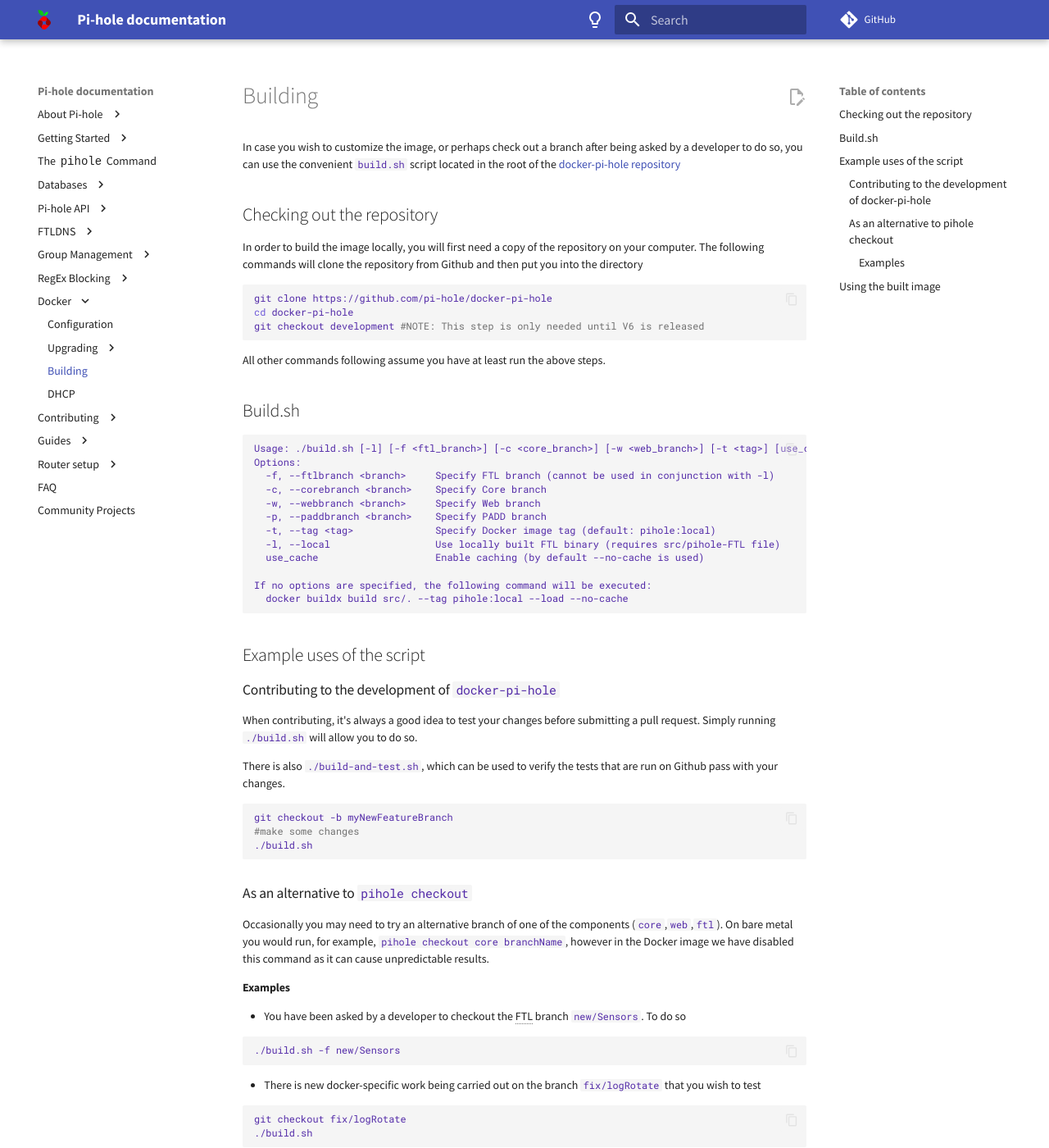
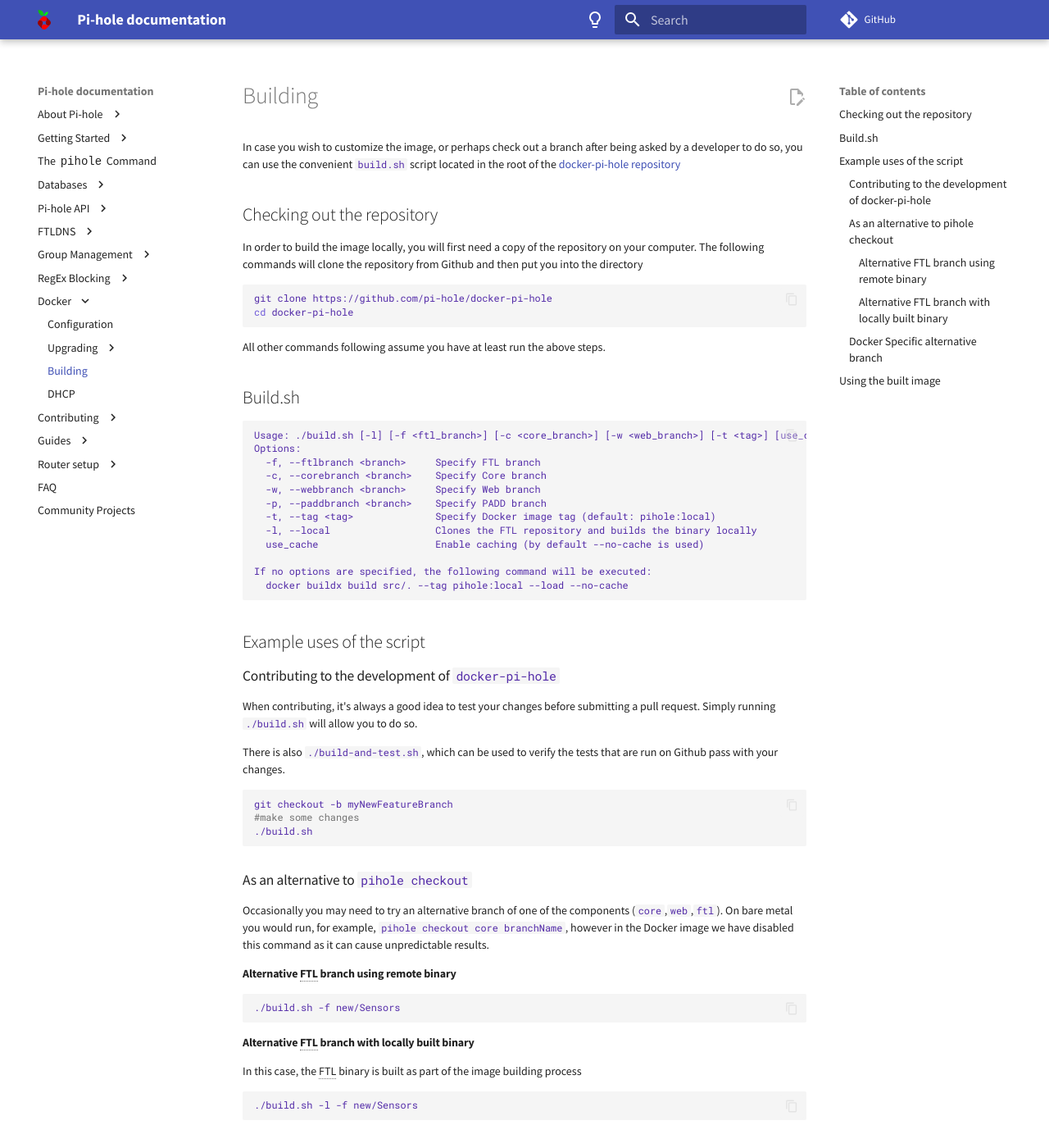
Before and after one commit to pi-hole/docs, an MkDocs documentation site: the page built from docs/docker/build-image.md, in a window 1280 px wide and 1400 px high. Shown: the whole window at 82% size. Built offline with MkDocs 1.6.1 and Material for MkDocs 9.7.7, drawn with Linux system fonts in a browser that asks for light colours; comment, search, counter and statistics services are not loaded; some of the changed text lies outside the part shown.

Commit message:
Tweaks to docker build documentation
Signed-off-by: Adam Warner <me@adamwarner.co.uk>

````diff
--- a/docs/docker/build-image.md
+++ b/docs/docker/build-image.md
@@ -7,7 +7,6 @@
 ```bash
 git clone https://github.com/pi-hole/docker-pi-hole
 cd docker-pi-hole
-git checkout development #NOTE: This step is only needed until V6 is released
 ```
 
 All other commands following assume you have at least run the above steps.
@@ -17,12 +16,12 @@
 ```text
 Usage: ./build.sh [-l] [-f <ftl_branch>] [-c <core_branch>] [-w <web_branch>] [-t <tag>] [use_cache]
 Options:
-  -f, --ftlbranch <branch>     Specify FTL branch (cannot be used in conjunction with -l)
+  -f, --ftlbranch <branch>     Specify FTL branch
   -c, --corebranch <branch>    Specify Core branch
   -w, --webbranch <branch>     Specify Web branch
   -p, --paddbranch <branch>    Specify PADD branch
   -t, --tag <tag>              Specify Docker image tag (default: pihole:local)
-  -l, --local                  Use locally built FTL binary (requires src/pihole-FTL file)
+  -l, --local                  Clones the FTL repository and builds the binary locally
   use_cache                    Enable caching (by default --no-cache is used)
 
 If no options are specified, the following command will be executed:
@@ -47,15 +46,23 @@
 
 Occasionally you may need to try an alternative branch of one of the components (`core`,`web`,`ftl`). On bare metal you would run, for example, `pihole checkout core branchName`, however in the Docker image we have disabled this command as it can cause unpredictable results.
 
-#### Examples
-
-- You have been asked by a developer to checkout the FTL branch `new/Sensors`. To do so
+#### Alternative FTL branch using remote binary
 
 ```bash
 ./build.sh -f new/Sensors
 ```
 
-- There is new docker-specific work being carried out on the branch `fix/logRotate` that you wish to test
+#### Alternative FTL branch with locally built binary
+
+In this case, the FTL binary is built as part of the image building process
+
+```bash
+./build.sh -l -f new/Sensors
+```
+
+### Docker Specific alternative branch
+
+For example, there is new docker-specific work being carried out on the branch `fix/logRotate` that you wish to test
 
 ```bash
 git checkout fix/logRotate
````
